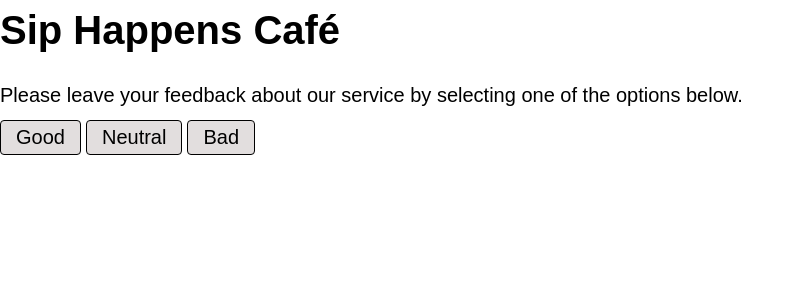
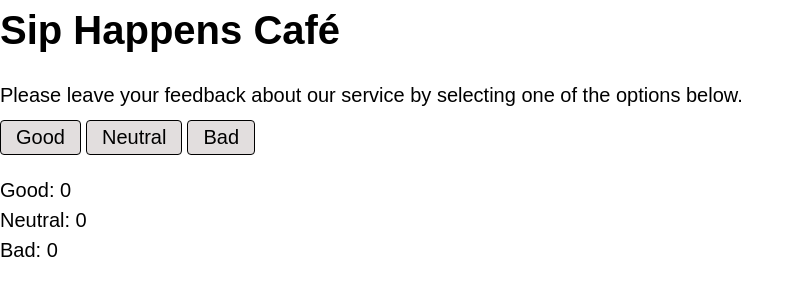
Before and after one commit to MarinaV27/goit-react-hw-02, a React (Vite) app: page / in a window 1280 px wide. Shown: the top 300 px of the page, without its empty margins (0-804 px from the left). Built offline with nearby package versions, Linux system fonts and the light colour scheme.

Commit message:
add marking Feedback

```diff
--- a/src/components/App/App.jsx
+++ b/src/components/App/App.jsx
@@ -1,5 +1,6 @@
 import Description from "../Description/Description.jsx"
 import Options from "../Options/Options.jsx"
+import Feedback from "../Feedback/Feedback.jsx"
 import css from "./App.module.css"
 
 export default function App() {
@@ -7,6 +8,8 @@ export default function App() {
         <>
         <Description />
         <Options />
+        <Feedback />
+
         </>
     )
 }
--- a/src/components/Feedback/Feedback.jsx
+++ b/src/components/Feedback/Feedback.jsx
@@ -0,0 +1,11 @@
+import css from "./Feedback.module.css"
+
+export default function Feedback() {
+    return (
+        <div>
+            <p className={css.reviews}>Good: 0</p>
+            <p className={css.reviews}>Neutral: 0</p>
+            <p className={css.reviews}>Bad: 0</p>
+        </div>
+    )
+}
--- a/src/components/Feedback/Feedback.module.css
+++ b/src/components/Feedback/Feedback.module.css
@@ -0,0 +1,4 @@
+.reviews {
+    font-size: 20px;
+    font-weight: 300;
+}
--- a/src/components/Options/Options.module.css
+++ b/src/components/Options/Options.module.css
@@ -1,7 +1,7 @@
 .buttons {
     display: flex;
     gap: 5px;
-    margin-bottom: 10px;
+    margin-bottom: 20px;
 }
 
 .btn {
```
